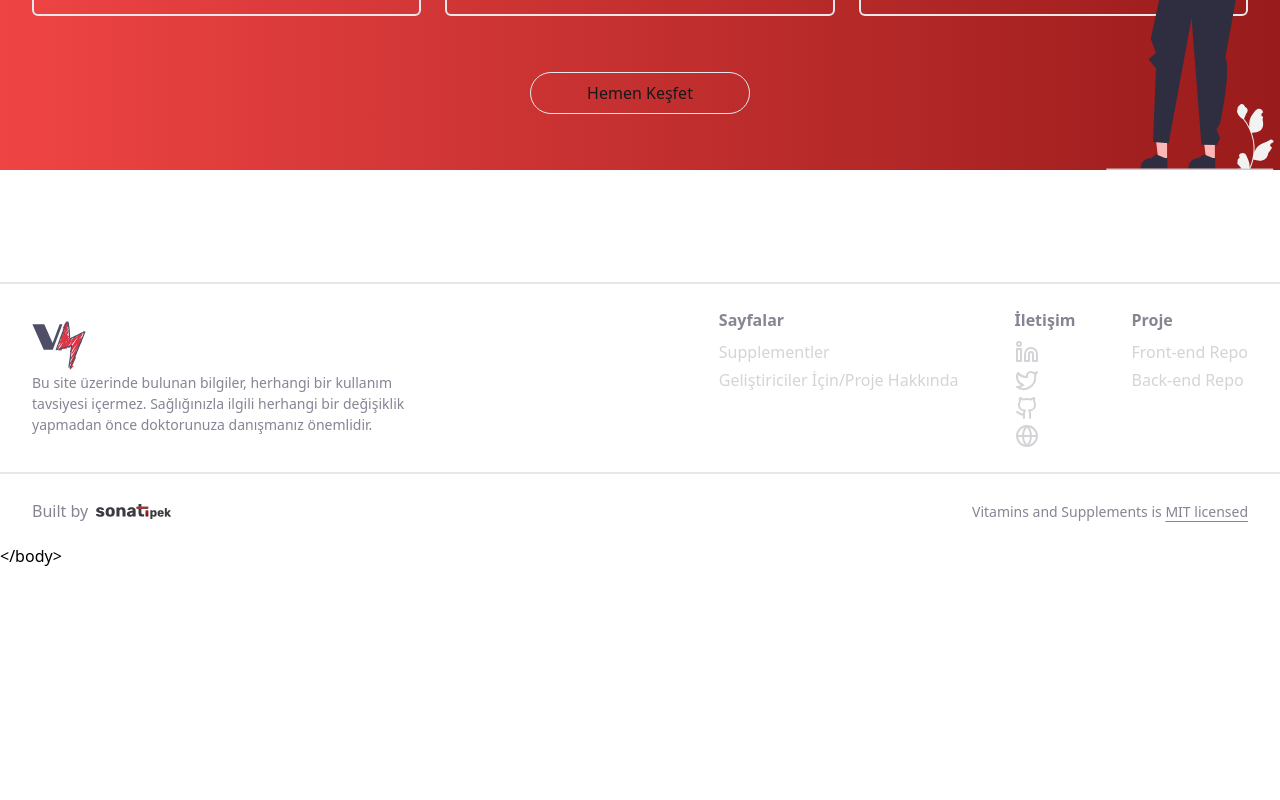
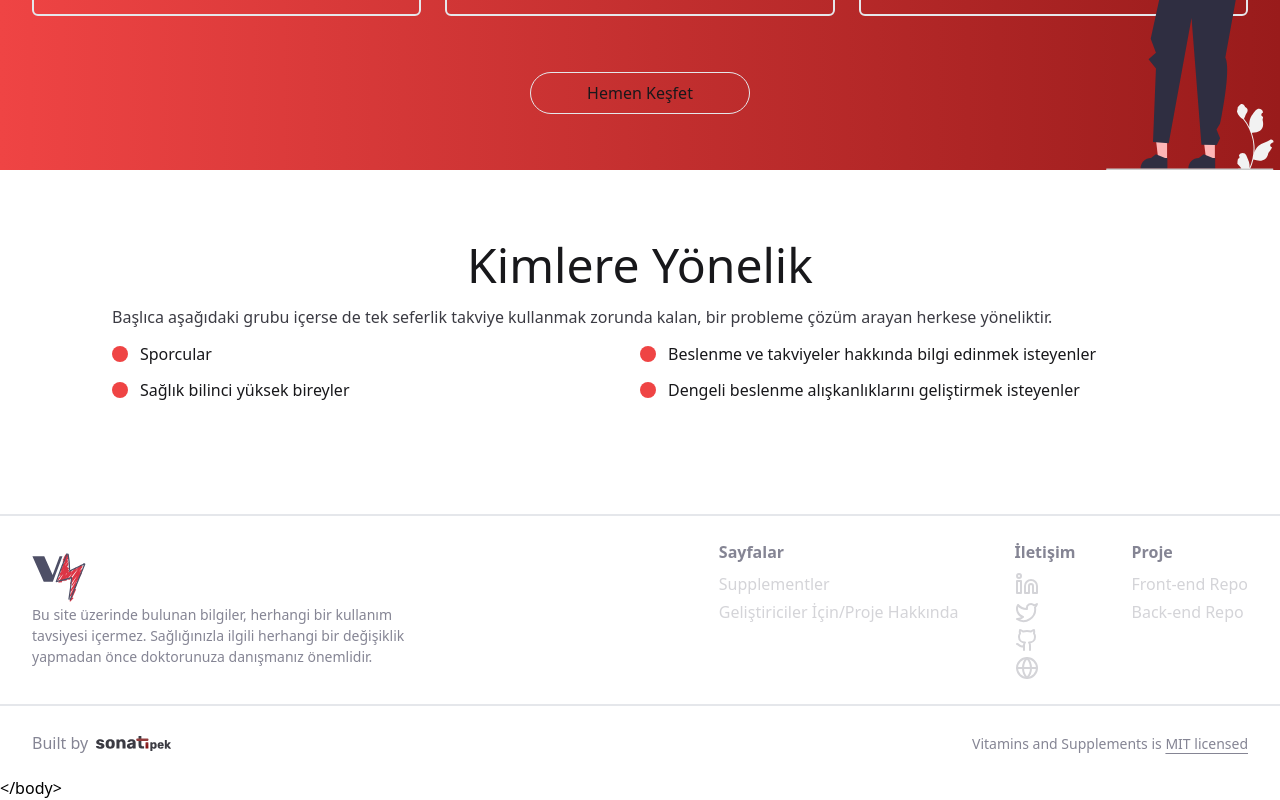
Before and after one commit to sonatipek/vitamins-and-supplements-frontend, a React (Vite) app: page / in a window 1280 px wide. Shown: the part 1410-2210 px from the top of the page. Before the commit the page ends 1978 px from the top, so only its background shows below. Built offline with nearby package versions, Linux system fonts and the light colour scheme.

Commit message:
'Kimlere Yönelik' section and List section added

```diff
--- a/src/App.jsx
+++ b/src/App.jsx
@@ -1,6 +1,7 @@
 import Features from "./components/Features";
 import Hero from "./components/Hero";
 import Paragraph from "./components/Paragraph";
+import List from "./components/ui/List";
 
 function App() {
   return (
@@ -17,6 +18,12 @@ function App() {
       />
 
       <Features />
+
+      <Paragraph
+        title="Kimlere Yönelik"
+        description="Başlıca aşağıdaki grubu içerse de tek seferlik takviye kullanmak zorunda kalan, bir probleme çözüm arayan herkese yöneliktir."
+      />
+      <List listElements={["Sporcular", "Beslenme ve takviyeler hakkında bilgi edinmek isteyenler", "Sağlık bilinci yüksek bireyler", "Dengeli beslenme alışkanlıklarını geliştirmek isteyenler"]}/>
     </>
   );
 }
```
